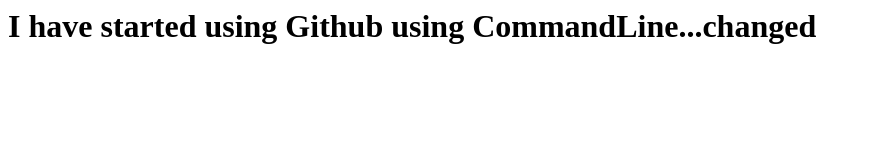
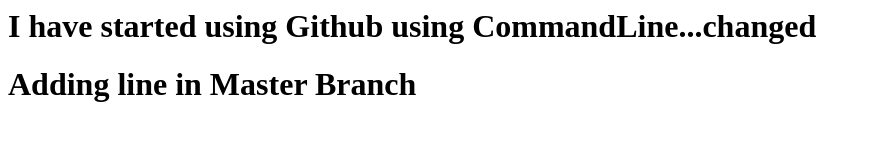
Before and after one commit to yoursharsha/webtest, a plain HTML site: page index.html in a window 1280 px wide. Shown: the whole page, without its empty margins (0-871 px from the left). Drawn offline with Linux system fonts and the light colour scheme.

Commit message:
added a line in master

```diff
--- a/index.html
+++ b/index.html
@@ -1 +1,2 @@
 <h1>I have started using Github using CommandLine...changed</h1>
+<h1>Adding line in Master Branch</h1>
```
